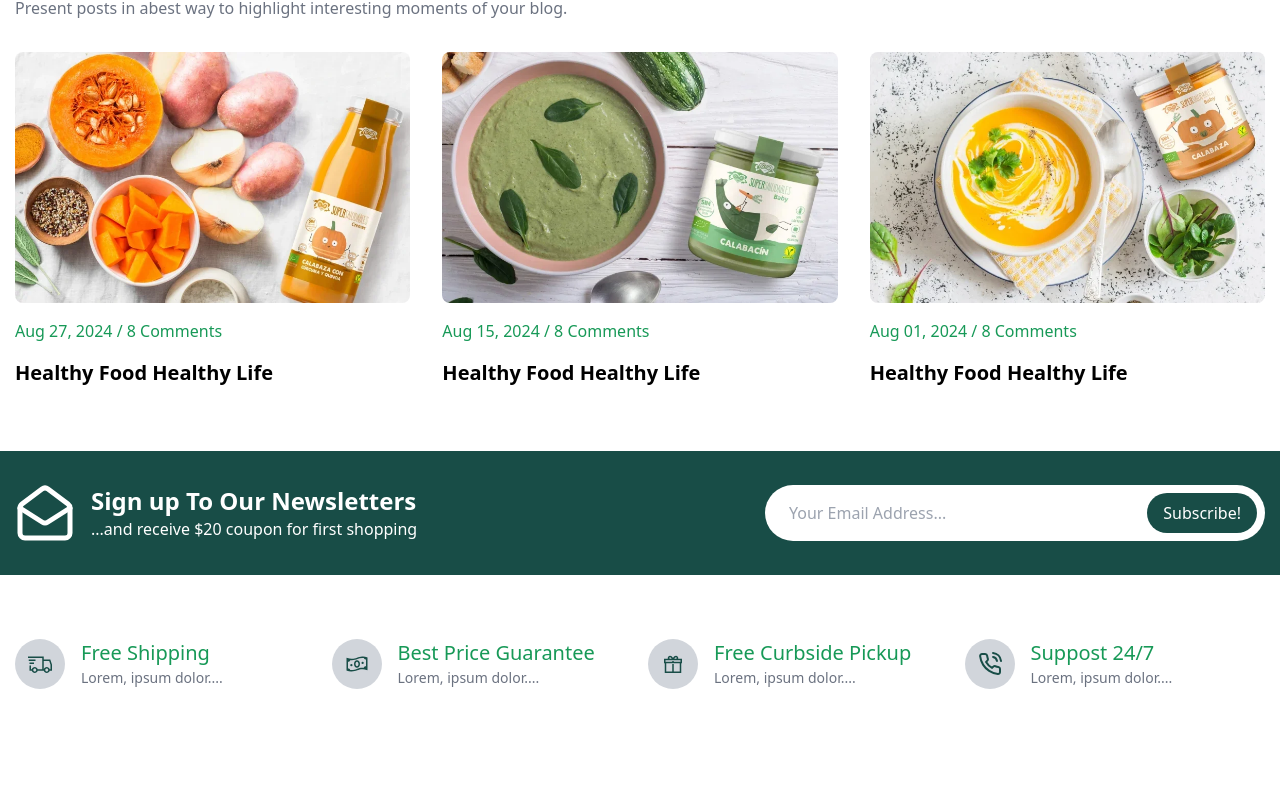
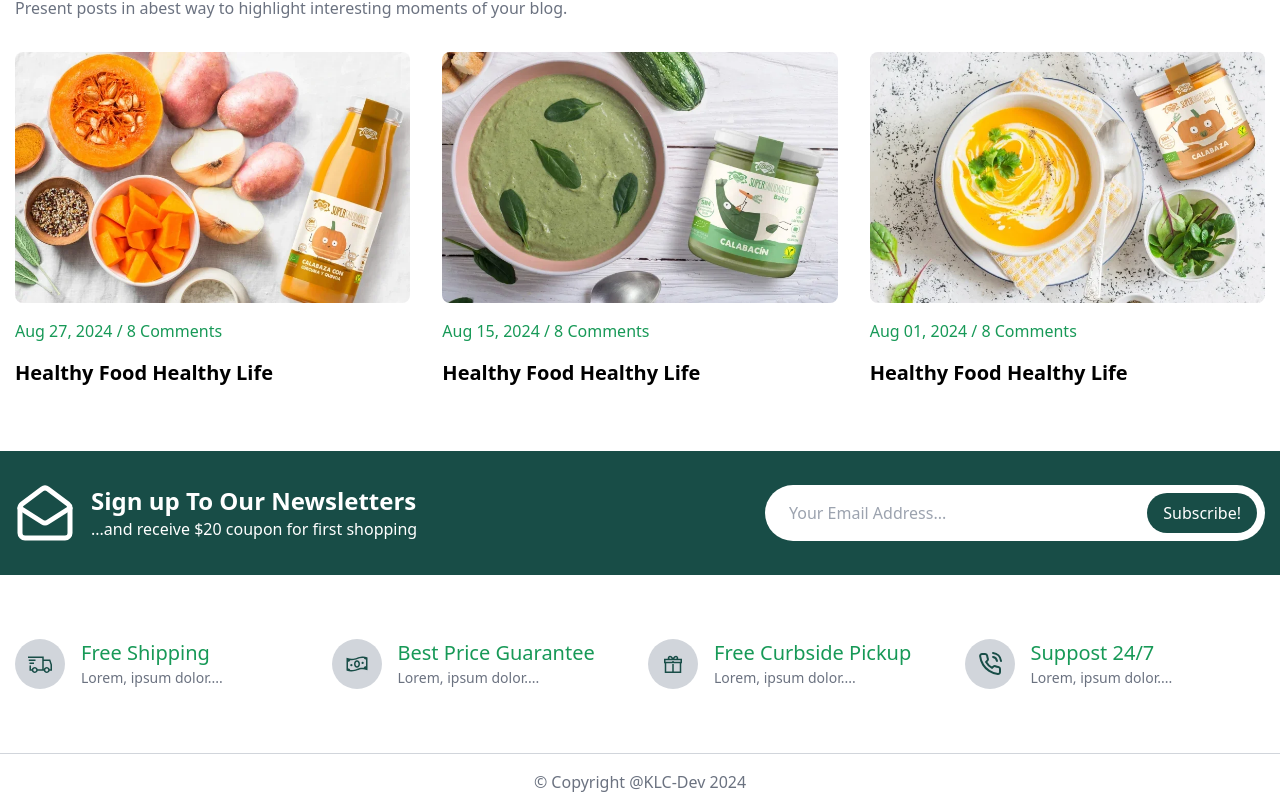
Before and after one commit to kamranlatifch/tailwind-vite-react-ecommerce, a React (Vite) app: page / in a window 1280 px wide. Shown: the part 2517-3327 px from the top of the page. Before the commit the page ends 3206 px from the top, so only its background shows below. Built offline with nearby package versions, Linux system fonts and the light colour scheme.

Commit message:
fix footer

```diff
--- a/src/components/Footer.jsx
+++ b/src/components/Footer.jsx
@@ -27,13 +27,20 @@ const Footer = () => {
     },
   ];
   return (
-    <div className='container pt-16'>
-      <div className='grid gap-4 md:grid-cols-2 lg:grid-cols-4 justify-center'>
-        {data?.map((item, index) => (
-          <FooterCard title={item?.title} icon={item?.icon} />
-        ))}
+    <>
+      <div className='container pt-16'>
+        <div className='grid gap-4 md:grid-cols-2 lg:grid-cols-4 justify-center'>
+          {data?.map((item, index) => (
+            <FooterCard key={index} title={item?.title} icon={item?.icon} />
+          ))}
+        </div>
       </div>
-    </div>
+      <div className='border-t border-gray-300 mt-16'>
+        <div className='container text-center text-gray-500 py-4'>
+          &copy; Copyright @KLC-Dev 2024
+        </div>
+      </div>
+    </>
   );
 };
 
```
